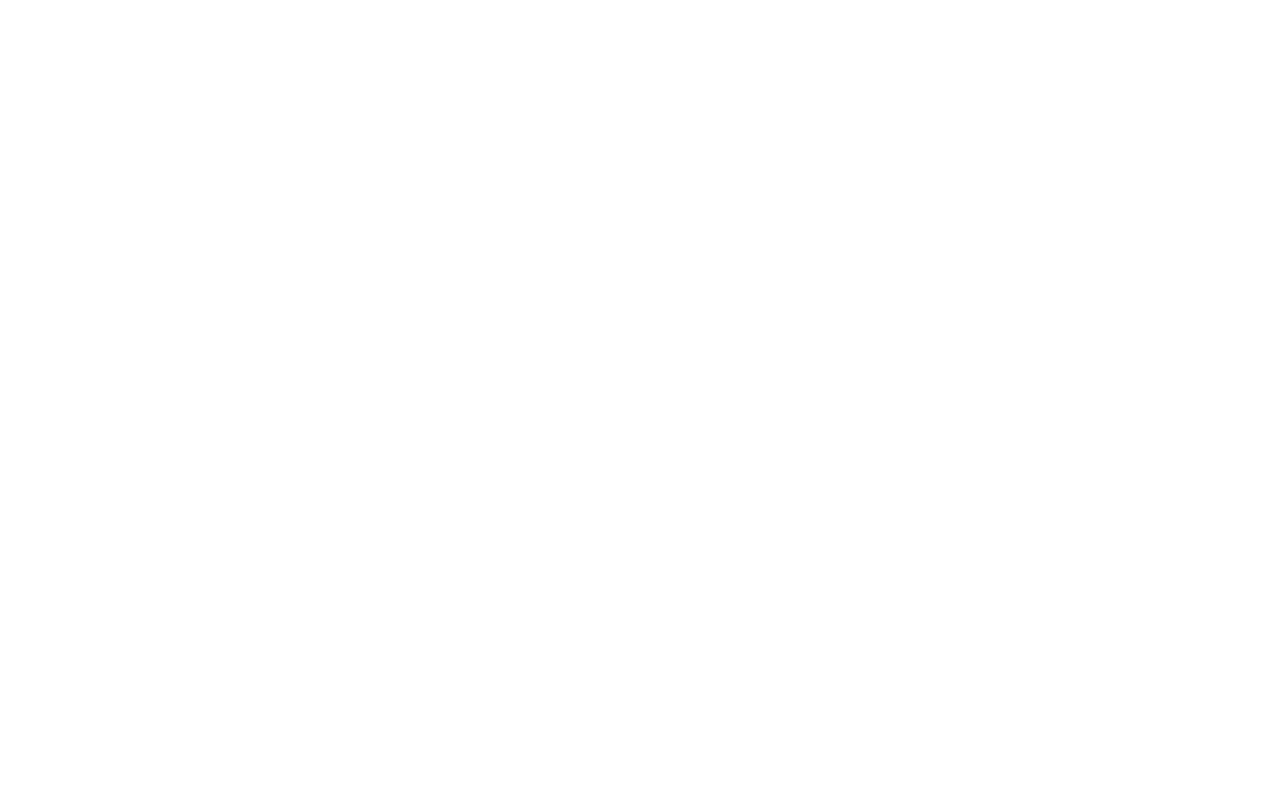
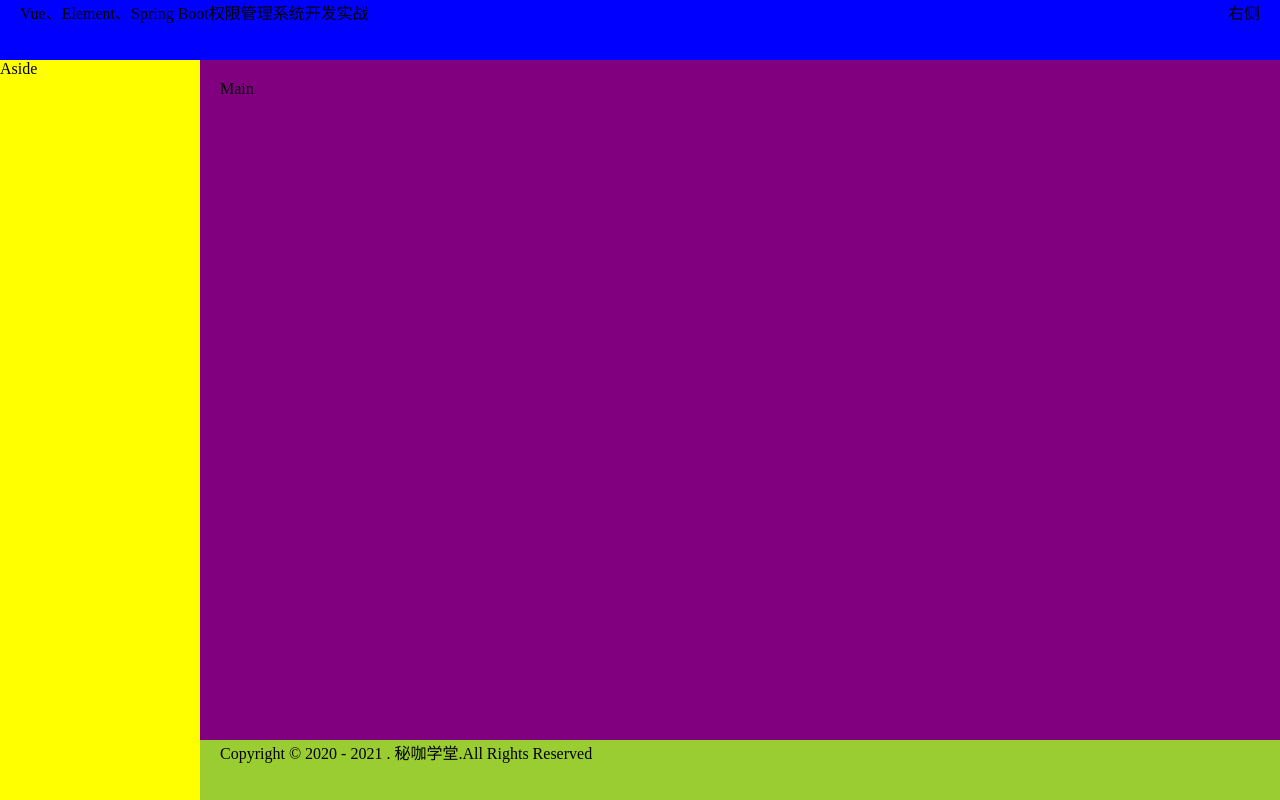
Before and after one commit to liuzhihua0104/-element-project, a Vue app: page / in a window 1280 px wide. Built offline with nearby package versions, Linux system fonts and the light colour scheme.

Commit message:
首页整体布局

```diff
--- a/src/router/index.js
+++ b/src/router/index.js
@@ -5,11 +5,11 @@
 Vue.use(VueRouter)
 
 const routes = [
-  // {
-  //   path: '/',
-  //   name: 'Home',
-  //   component: Home
-  // },
+  {
+    path: '/',
+    name: 'home',
+    component: ()=>import("../views/Home.vue")
+  },
   // {
   //   path: '/about',
   //   name: 'About',
--- a/src/views/Home.vue
+++ b/src/views/Home.vue
@@ -1,16 +1,67 @@
 <template>
-  <div class="home">
-
-  </div>
+  <el-container class="home">
+    <el-header class="header">
+      <div class="left">Vue、Element、Spring Boot权限管理系统开发实战</div>
+      <div class="right">右侧</div>
+    </el-header>
+    <el-container class="container">
+      <el-aside class="aside" width="200px">Aside</el-aside>
+      <el-container class="content">
+        <el-main class="main">Main</el-main>
+        <el-footer class="footer"
+          >Copyright © 2020 - 2021 . 秘咖学堂.All Rights Reserved</el-footer
+        >
+      </el-container>
+    </el-container>
+  </el-container>
 </template>
 
 <script>
 // @ is an alias to /src
 
 export default {
-  name: 'Home',
-  components: {
+  name: "Home",
+  components: {},
+};
+</script>
+<style lang="scss" scoped>
+.home {
+  width: 100%;
+  height: 100%;
+  background: yellow;
+  display: flex;
+  flex-direction: column;
+  .header {
+    height: 50px;
+    background: blue;
+    display: flex;
+    justify-content: space-between;
+    .left {
+    }
+    .right {
+    }
+  }
 
+  .container {
+    flex: 1;
+
+    .alide {
+      width: 200px;
+      height: 100%;
+      background: red;
+    }
+    .content {
+      flex: 1;
+      background: purple;
+      display: flex;
+      .main {
+        flex: 1;
+      }
+      .footer {
+        height: 50px;
+        background: yellowgreen;
+      }
+    }
   }
 }
-</script>
+</style>
```
